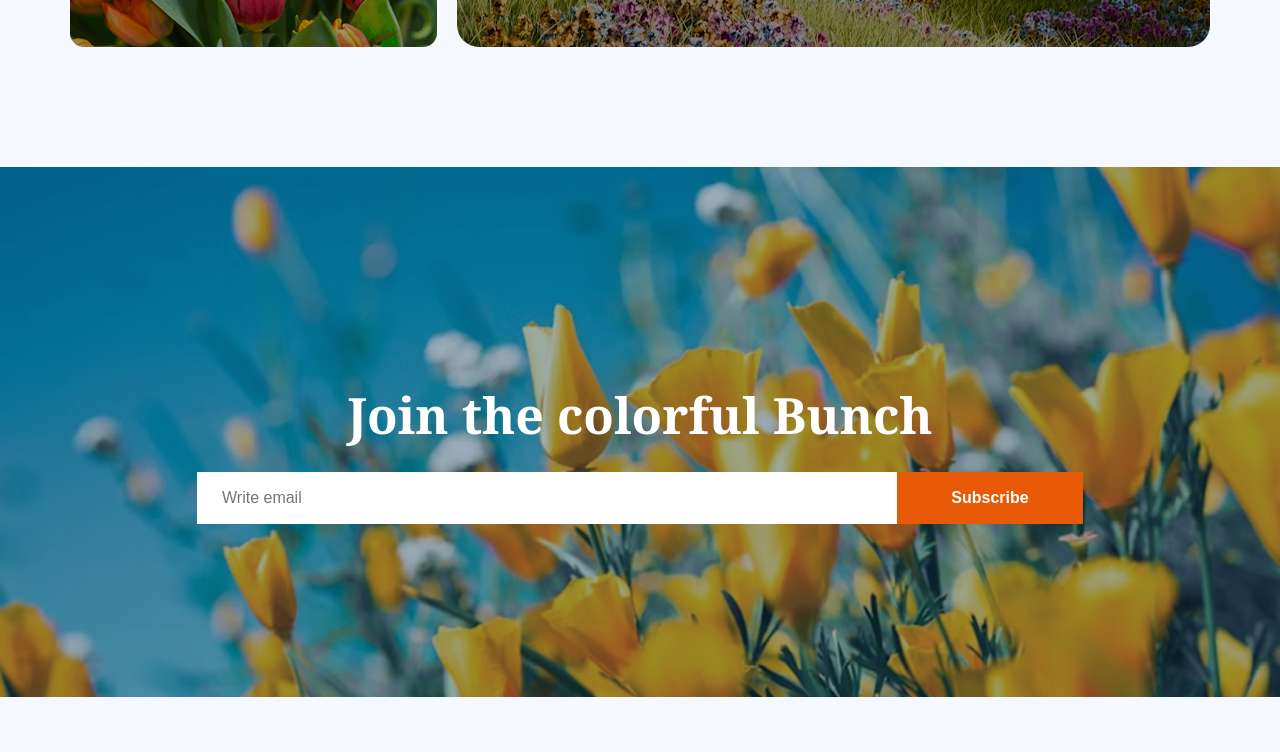
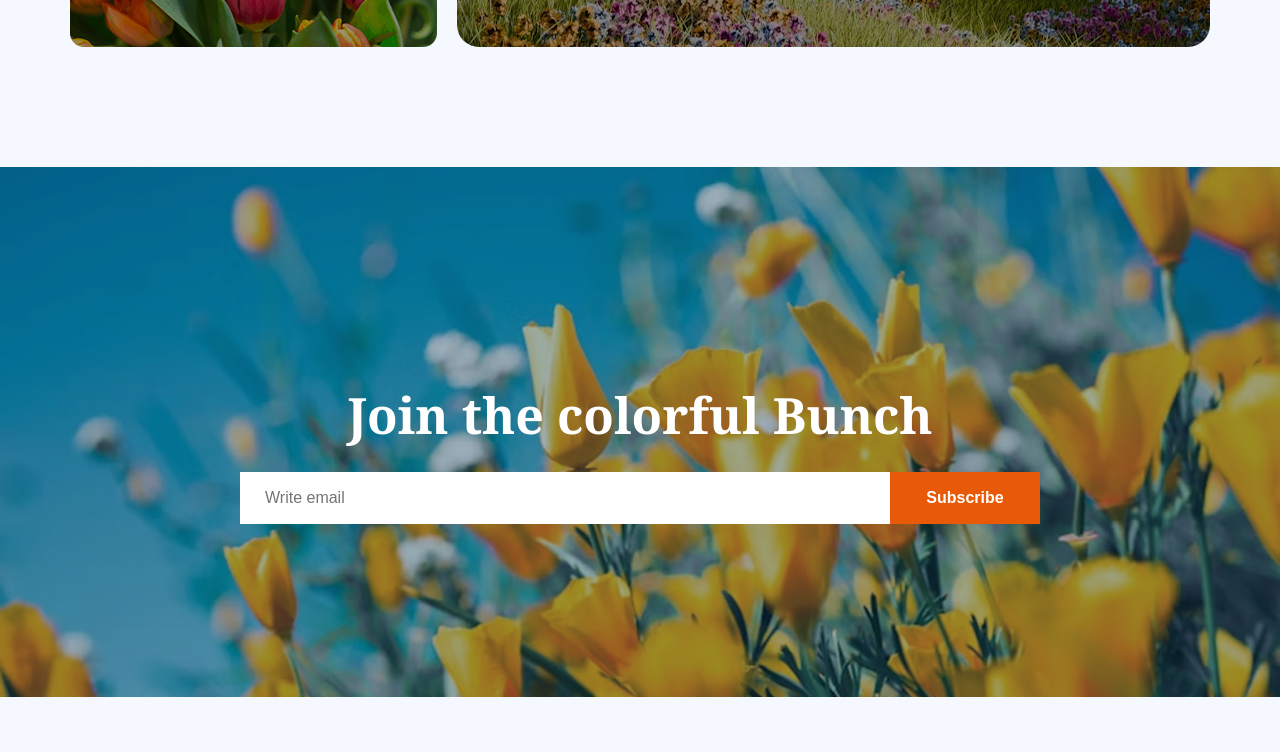
Before and after one commit to FarabyKhan/B12A02-Responsive-Flowers-portfolio, a plain HTML site: page index.html in a window 1280 px wide. Shown: the part 3832-4584 px from the top of the page. Drawn offline with Linux system fonts and the light colour scheme.

Commit message:
last change

```diff
--- a/style/flower.css
+++ b/style/flower.css
@@ -362,7 +362,7 @@ body{
   font-size: 1rem;
   font-weight: 400;
   height: auto;
-  width: 650px;
+  width: 600px;
   padding: 17px 25px;
   border: none;
     border: none;
@@ -374,7 +374,7 @@ body{
          color: white;
          background-color: #E95A08;
          height: 52px;
-         width: 186px;
+         width: 150px;
          border: none;
 
     }
```
